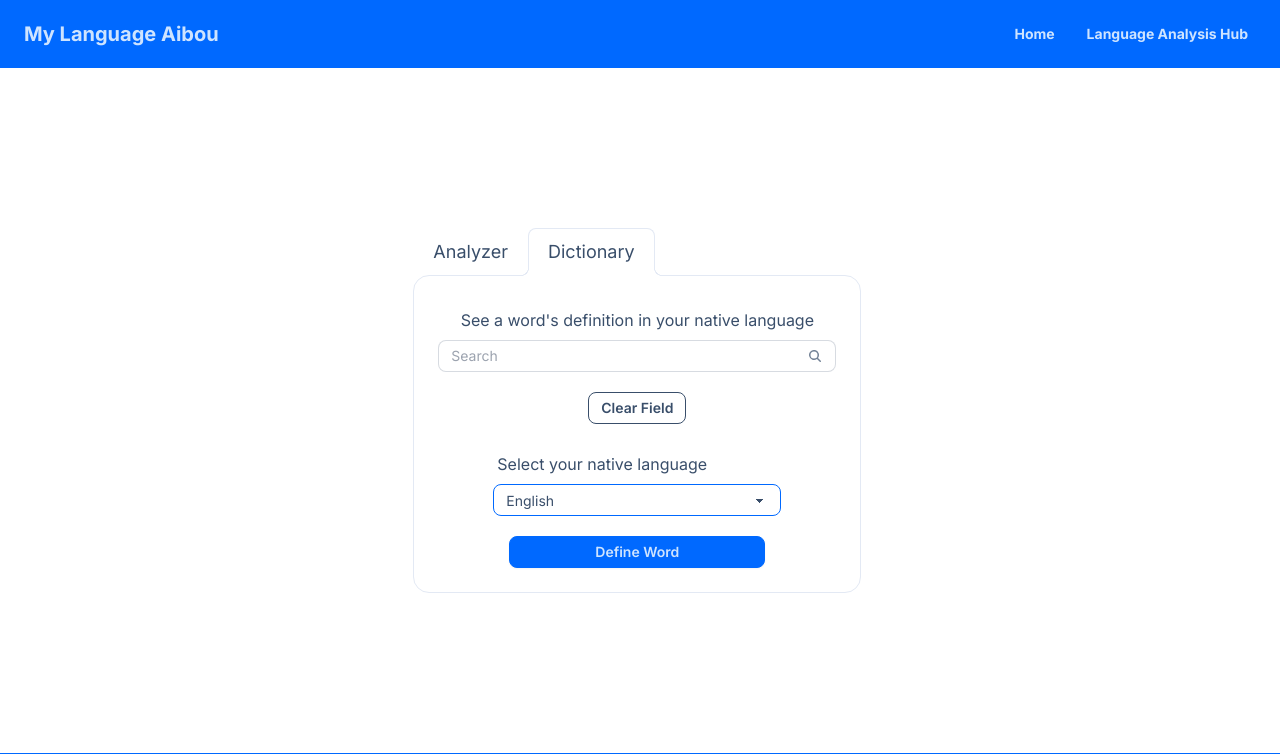
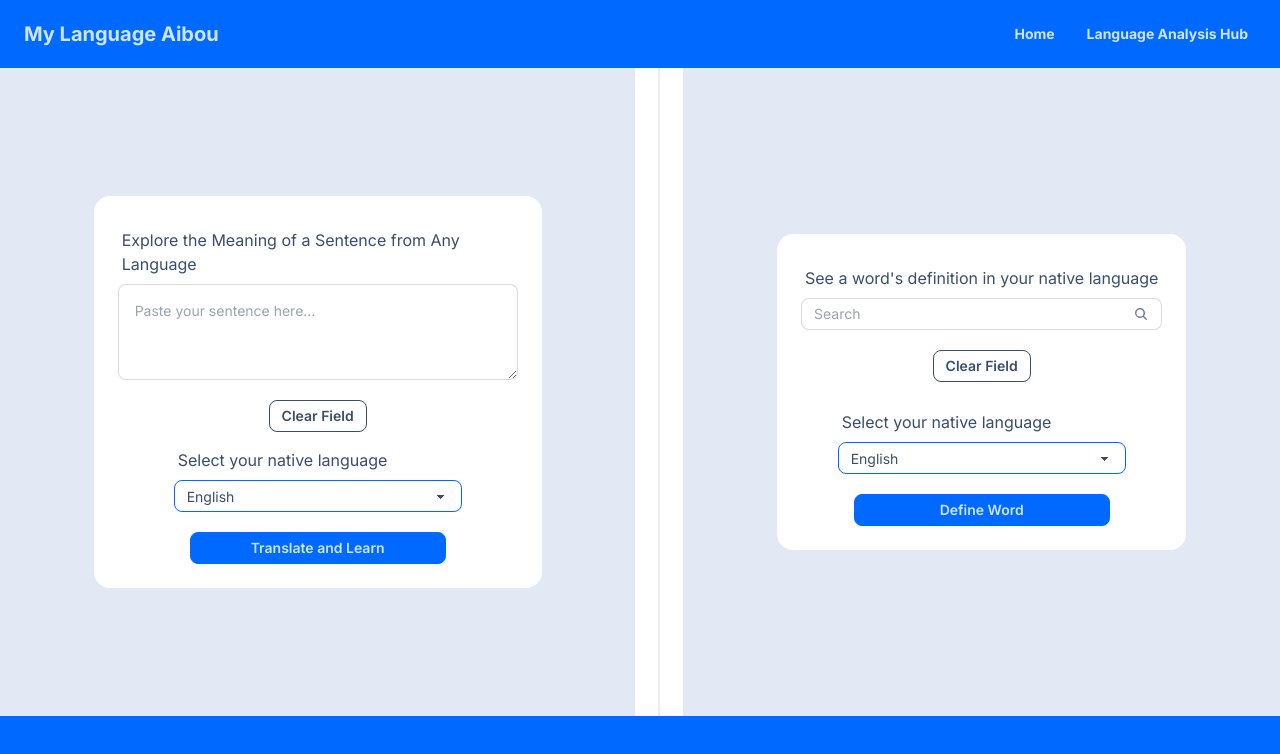
Before and after one commit to Lionel-Wilson/My-Language-Aibou, a Next.js app: page /search in a window 1280 px wide. Shown: the top 754 px of the page. Built offline with nearby package versions, Linux system fonts and the light colour scheme.

Commit message:
Change to split down the middle layout

```diff
--- a/src/app/search/page.tsx
+++ b/src/app/search/page.tsx
@@ -103,19 +103,10 @@ export default function Page() {
           </div>
 
           {/* Page content here */}
-          <div className="min-[410px]:flex min-[410px]:justify-center ml-6 min-[360px]:ml-11 min-[375px]:ml-14 min-[390px]:ml-16 min-[410px]:ml-0 sm:ml-8 md:ml-10 lg:ml-36 xl:ml-60 2xl:ml-[490px] my-20 md:my-40 2xl:my-16">
-            <div role="tablist" className="tabs tabs-lifted w-2/3 md:tabs-lg">
-              <input
-                type="radio"
-                name="my_tabs_2"
-                role="tab"
-                className="tab"
-                aria-label="Analyzer"
-              />
-              <div
-                role="tabpanel"
-                className="tab-content bg-base-100 border-base-300 rounded-box p-6 max-w-xs sm:max-w-sm md:max-w-md "
-              >
+
+          <div className="flex w-full ">
+            <div className="card bg-base-300 rounded-none grid flex-grow place-items-center xl:py-32">
+              <div className=" bg-base-100 border-base-300 rounded-box p-6 max-w-xs sm:max-w-sm md:max-w-md ">
                 <form action={expressionAnalysisAction}>
                   <div>
                     <label className="form-control">
@@ -199,19 +190,12 @@ export default function Page() {
                   </div>
                 </form>
               </div>
+            </div>
 
-              <input
-                type="radio"
-                name="my_tabs_2"
-                role="tab"
-                className="tab"
-                aria-label="Dictionary"
-                defaultChecked
-              />
-              <div
-                role="tabpanel"
-                className="tab-content bg-base-100 border-base-300 rounded-box p-6 max-w-xs sm:max-w-sm md:max-w-md"
-              >
+            <div className="divider divider-horizontal"></div>
+
+            <div className="card bg-base-300 rounded-none grid flex-grow place-items-center ">
+              <div className=" bg-base-100 border-base-300 rounded-box p-6 max-w-xs sm:max-w-sm md:max-w-md">
                 <form action={dictionaryAction}>
                   <div>
                     <label className="form-control">
@@ -310,6 +294,7 @@ export default function Page() {
               </div>
             </div>
           </div>
+
           <Footer></Footer>
         </div>
 
```
